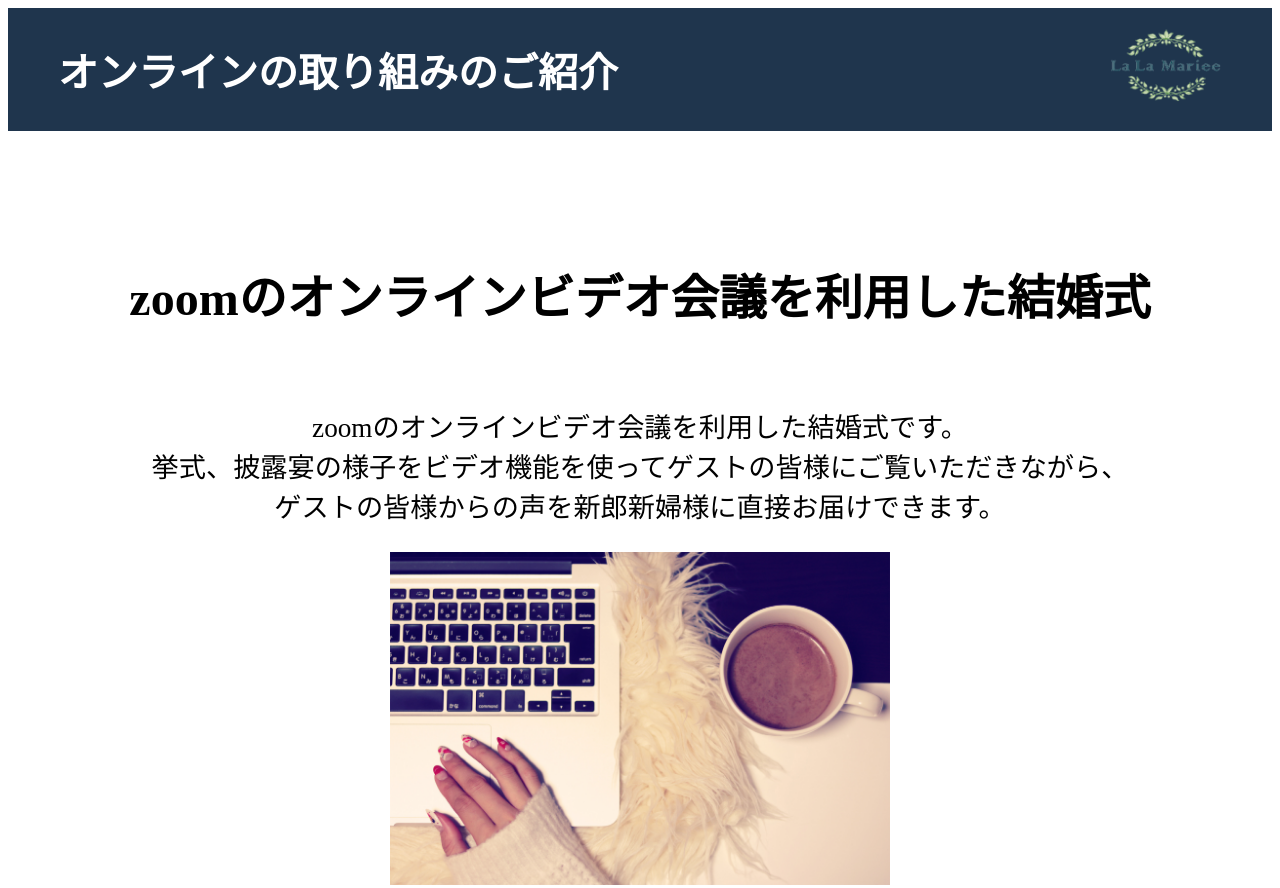
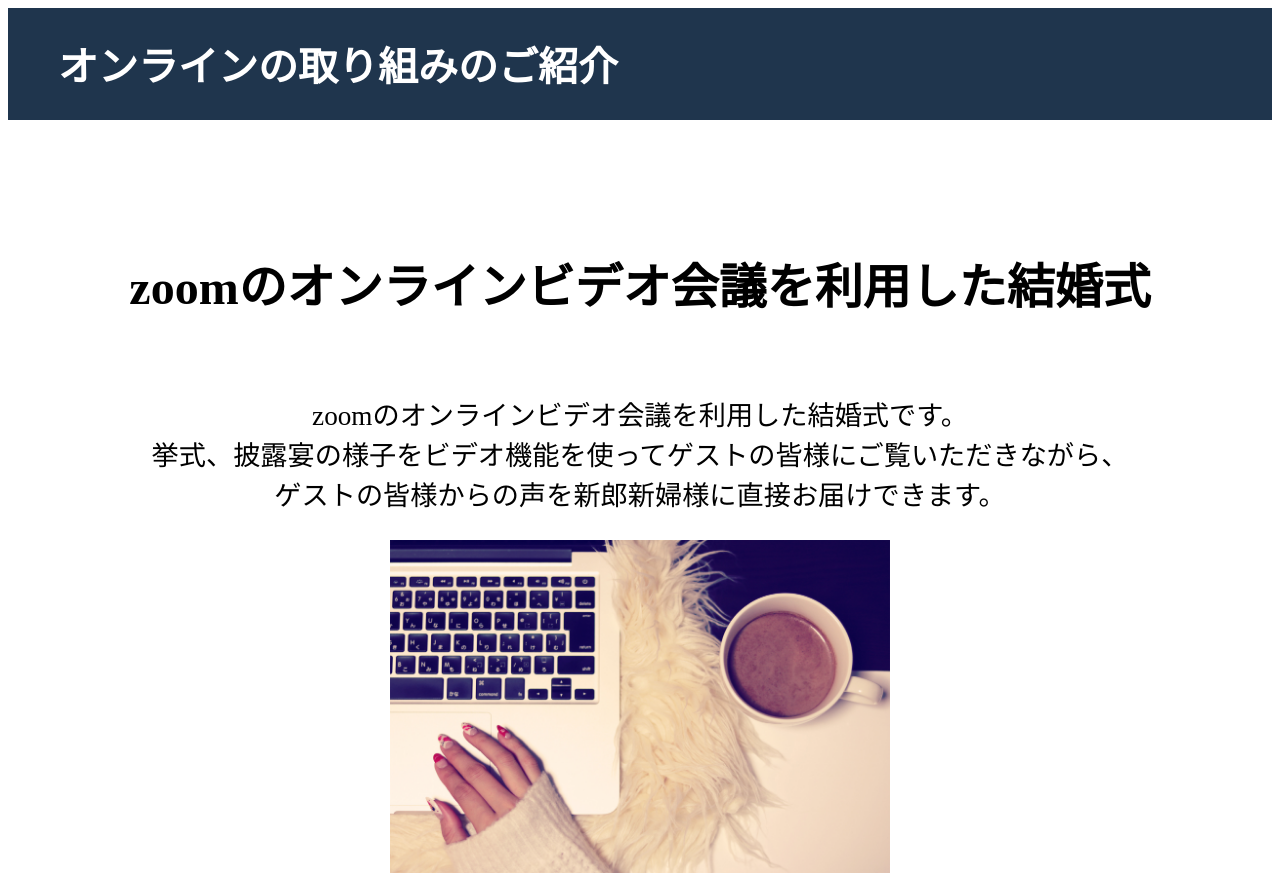
Before and after one commit to 14rep3/14rep3.github.io, a plain HTML site: page index.html in a window 1280 px wide. Shown: the top 888 px of the page. Drawn offline with Linux system fonts and the light colour scheme.

Commit message:
Update index.html

```diff
--- a/index.html
+++ b/index.html
@@ -12,9 +12,6 @@
   <header class="page-header">
     <h1 class="header-title">
       オンラインの取り組みのご紹介
-    </h1>
-    <h1>
-      <image class="logo" src="logo.png" alt="ロゴ">
     </h1>
   </header>
 
```
